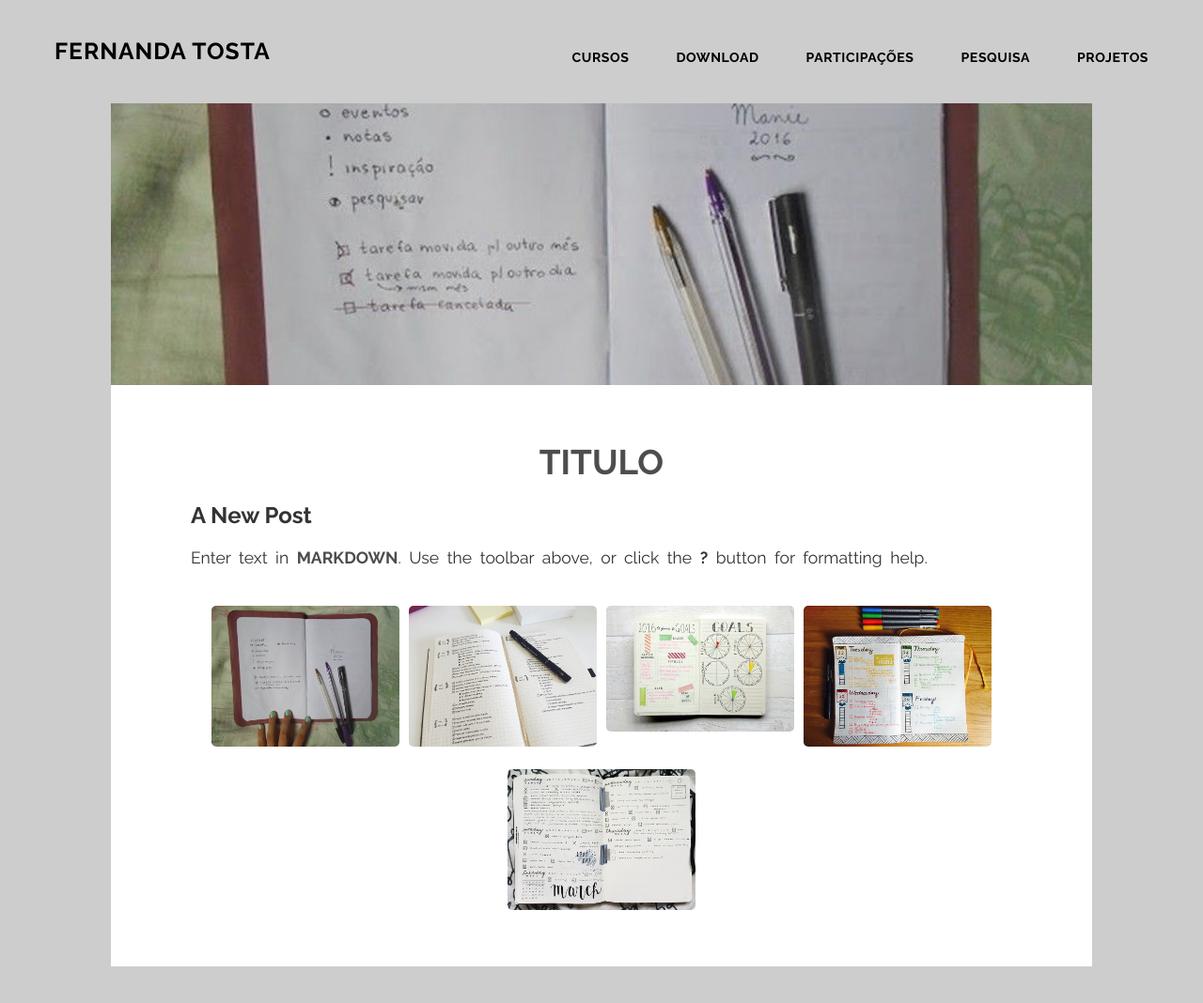
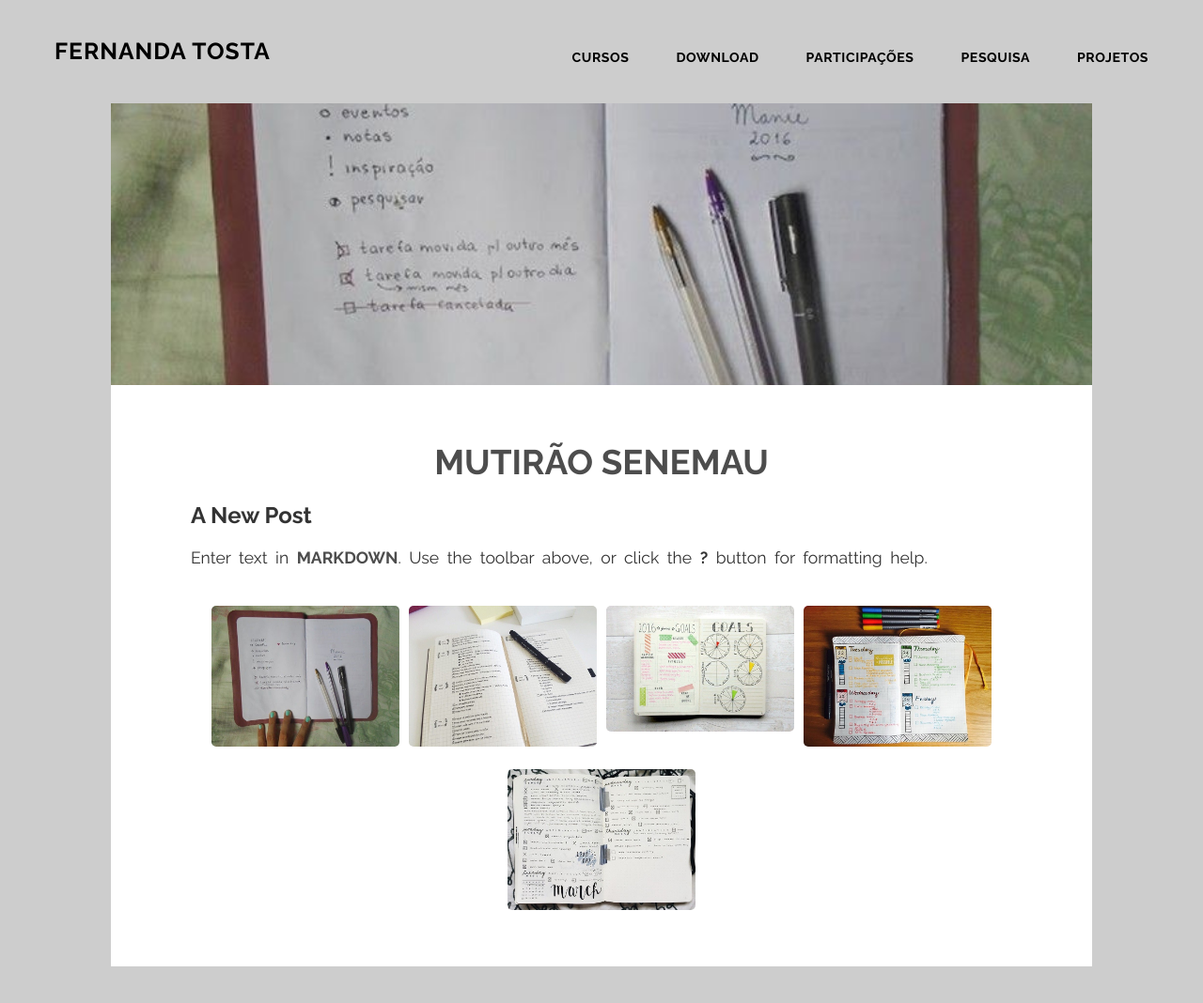
Before and after one commit to fernandatosta/fernandatosta.com, a Jekyll site: the page built from _posts/2017-06-28-senemau.md, in a window 1280 px wide and 1077 px high. Shown: the top 1068 px of the window at 94% size. Built offline with Jekyll 4.4.1, drawn with Linux system fonts in a browser that asks for light colours; nearby versions of some CDN libraries.

Commit message:
Update and rename 2017-06-29-titulo.md to 2017-06-28-senemau.md

```diff
--- a/_posts/2017-06-29-titulo.md
+++ b/_posts/2017-06-28-senemau.md
@@ -1,9 +1,9 @@
 ---
 published: true
 layout: post
-title: titulo
+title: Mutirão SeneMAU
 categories:
-  - projeto
+  - participações
 header: bullet-journal-05.jpeg
 swipebox: bullet-journal-
 ---
```
